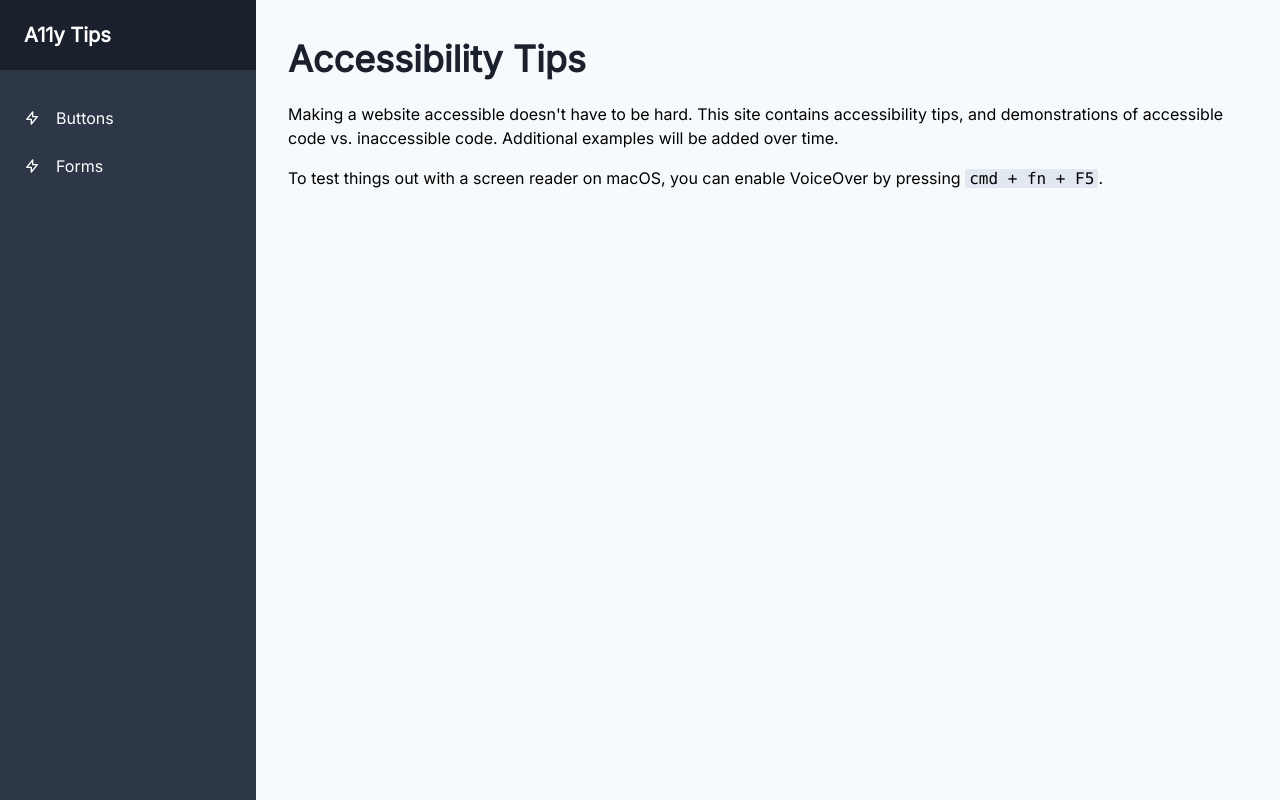
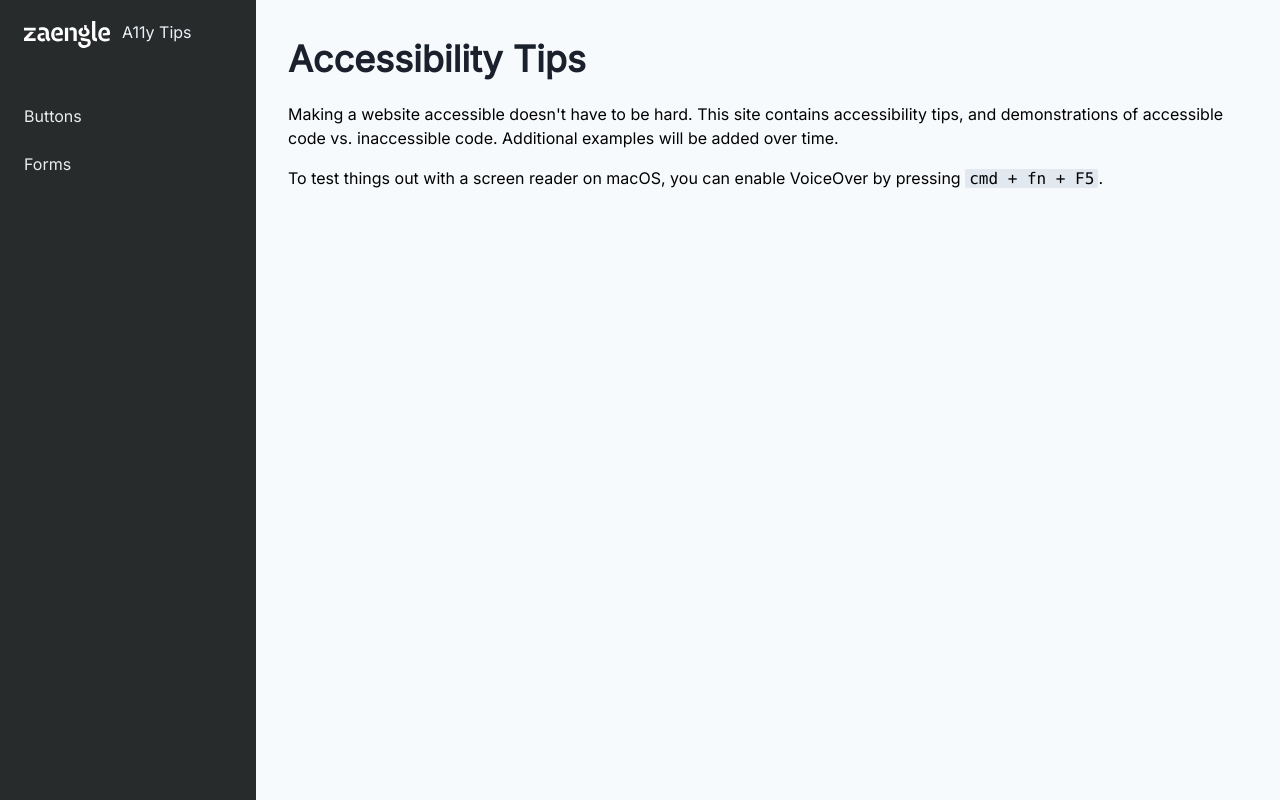
Before and after one commit to movntains/accessibility-reference, a Nuxt app: page / in a window 1280 px wide. Built offline with nearby package versions, Linux system fonts and the light colour scheme; what @tailwindcss/custom-forms, @tailwindcss/ui would draw is missing.

Commit message:
Updates nav styles

```diff
--- a/assets/css/components/navigation.scss
+++ b/assets/css/components/navigation.scss
@@ -1,7 +1,7 @@
 .app-navigation__heading {
   @apply
-    .px-2
-    .font-bold .text-xl .text-white
+    .flex .justify-center .items-center
+    .pl-2
     .rounded-sm
   ;
 
@@ -17,30 +17,30 @@
     .flex .items-center
     .py-2 .px-2
     .rounded-md
-    .font-medium .text-white
+    .font-medium .text-grey-light
     .leading-6
     .transition .ease-in-out .duration-150
   ;
 
   &:hover {
     @apply
-      .bg-gray-900
+      .bg-brand-green-dark
     ;
   }
 
   &:focus {
     @apply
       .outline-none .shadow-outline
-      .bg-gray-900
     ;
   }
 
   &.nuxt-link-exact-active {
+    color: #000000;
+
     @apply
       .opacity-100
-      .bg-gray-900
-      .border .border-teal-700
-      .font-bold .text-teal-400
+      .bg-brand-green-dark
+      .font-bold
     ;
   }
 }
--- a/components/navigation/AppDesktopNavigation.vue
+++ b/components/navigation/AppDesktopNavigation.vue
@@ -1,19 +1,24 @@
 <template>
   <div
     id="dashboard-desktop-nav"
-    class="flex flex-col w-64 bg-gray-800"
+    class="flex flex-col w-64 bg-black"
   >
     <div class="flex-1 flex flex-col pb-4 overflow-y-auto">
-      <div class="flex items-center flex-shrink-0 py-5 px-4 bg-gray-900">
+      <div class="flex items-center flex-shrink-0 py-5 px-4">
         <NuxtLink
           :to="{ name: 'index' }"
           class="app-navigation__heading"
-          v-text="'A11y Tips'"
-        />
+        >
+          <SvgLogo />
+          <span
+            class="ml-3 mb-1 text-gray-200"
+            v-text="'A11y Tips'"
+          />
+        </NuxtLink>
       </div>
       <nav
         id="desktop-nav-items"
-        class="flex-1 mt-5 px-4 bg-gray-800 space-y-1"
+        class="flex-1 mt-5 px-4 space-y-1"
       >
         <ul role="menu">
           <li
@@ -25,23 +30,8 @@
             <NuxtLink
               :to="{ name: link.to }"
               class="group app-navigation__link"
-            >
-              <svg
-                xmlns="http://www.w3.org/2000/svg"
-                fill="none"
-                viewBox="0 0 24 24"
-                stroke="currentColor"
-                class="w-4 h-4 mr-4"
-              >
-                <path
-                  stroke-linecap="round"
-                  stroke-linejoin="round"
-                  stroke-width="2"
-                  d="M13 10V3L4 14h7v7l9-11h-7z"
-                />
-              </svg>
-              <span v-text="link.title" />
-            </NuxtLink>
+              v-text="link.title"
+            />
           </li>
         </ul>
       </nav>
@@ -50,8 +40,13 @@
 </template>
 
 <script type="text/babel">
+import SvgLogo from '@/components/svg/SvgLogo'
+
 export default {
   name: 'AppDesktopNavigation',
+  components: {
+    SvgLogo,
+  },
   props: {
     links: {
       type: Array,
--- a/components/navigation/AppMobileNavigation.vue
+++ b/components/navigation/AppMobileNavigation.vue
@@ -31,11 +31,11 @@
       >
         <div
           v-if="mobileNavIsOpen"
-          class="relative flex-1 flex flex-col max-w-xs w-full pb-4 bg-gray-800"
+          class="relative flex-1 flex flex-col max-w-xs w-full pb-4 bg-black"
         >
           <div class="absolute top-0 right-0 -mr-14 p-1">
             <button
-              class="flex items-center justify-center h-12 w-12 rounded-full focus:outline-none focus:bg-gray-900 focus:shadow-outline"
+              class="flex items-center justify-center h-12 w-12 rounded-full focus:outline-none focus:bg-black focus:shadow-outline"
               aria-label="Close navigation"
               @click="toggleMobileNav"
               @keydown.enter.prevent="toggleMobileNav"
@@ -57,12 +57,17 @@
           </div>
           <div class="flex-1 h-0 overflow-y-auto">
             <nav>
-              <div class="flex items-center flex-shrink-0 py-5 px-4 bg-gray-900">
+              <div class="flex items-center flex-shrink-0 py-5 px-4">
                 <NuxtLink
                   :to="{ name: 'index' }"
                   class="app-navigation__heading"
-                  v-text="'A11y Tips'"
-                />
+                >
+                  <SvgLogo />
+                  <span
+                    class="ml-3 mb-1 text-gray-200"
+                    v-text="'A11y Tips'"
+                  />
+                </NuxtLink>
               </div>
               <ul
                 id="dashboard-mobile-nav-list"
@@ -78,23 +83,8 @@
                   <NuxtLink
                     :to="{ name: link.to }"
                     class="group app-navigation__link"
-                  >
-                    <svg
-                      xmlns="http://www.w3.org/2000/svg"
-                      fill="none"
-                      viewBox="0 0 24 24"
-                      stroke="currentColor"
-                      class="w-4 h-4 mr-4"
-                    >
-                      <path
-                        stroke-linecap="round"
-                        stroke-linejoin="round"
-                        stroke-width="2"
-                        d="M13 10V3L4 14h7v7l9-11h-7z"
-                      />
-                    </svg>
-                    <span v-text="link.title" />
-                  </NuxtLink>
+                    v-text="link.title"
+                  />
                 </li>
               </ul>
             </nav>
@@ -113,9 +103,13 @@
 
 <script type="text/babel">
 import { mapState, mapMutations } from 'vuex'
+import SvgLogo from '@/components/svg/SvgLogo'
 
 export default {
   name: 'AppMobileNavigation',
+  components: {
+    SvgLogo,
+  },
   props: {
     links: {
       type: Array,
```
